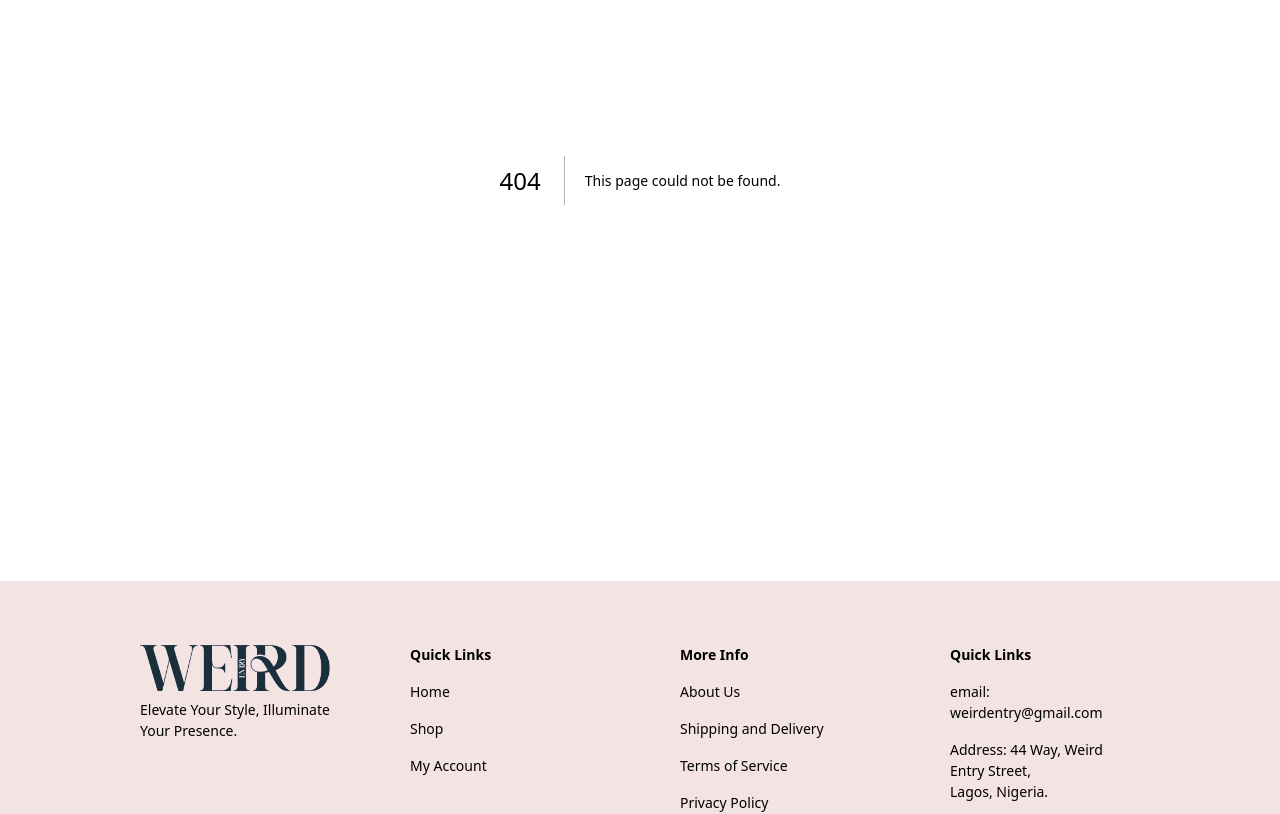
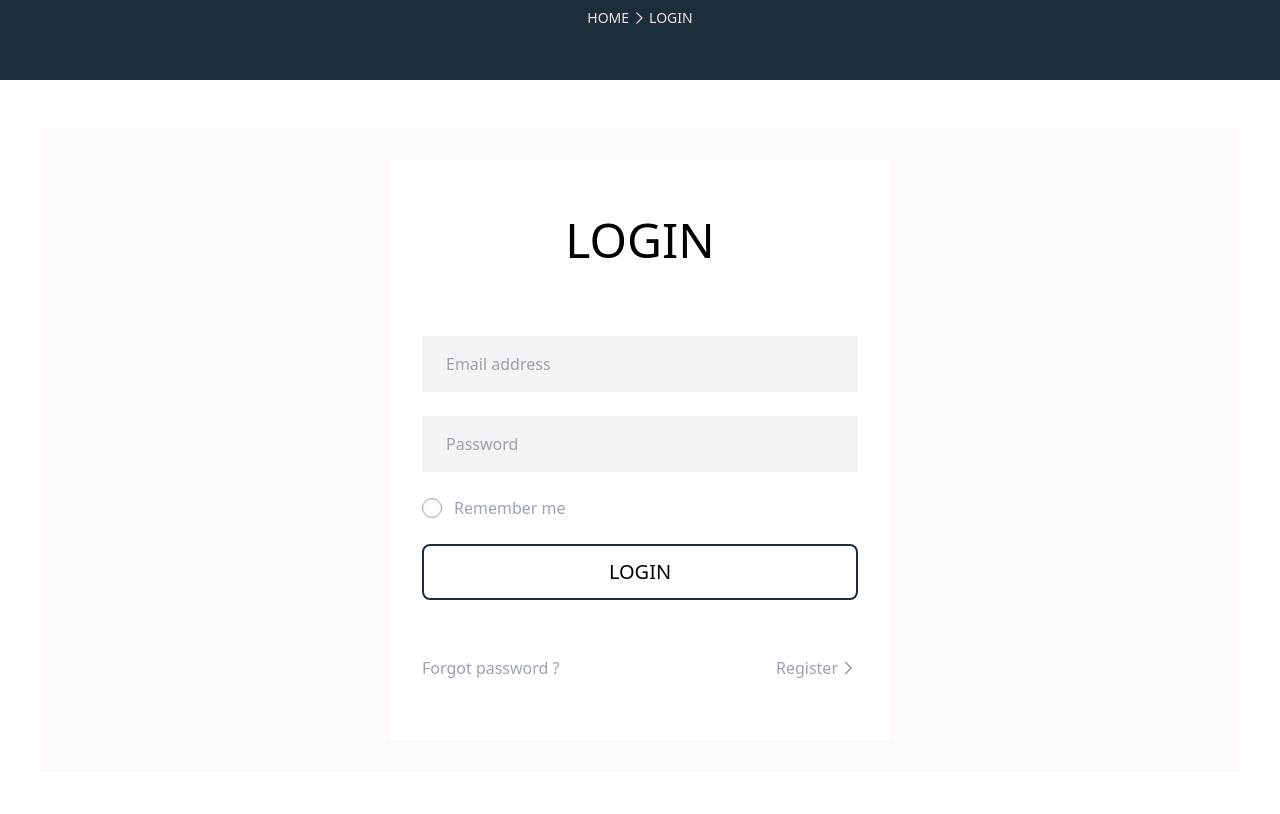
Before and after one commit to Feanyluch/WeirdEntry, a Next.js app: page /login in a window 1280 px wide. Before the commit this address had no page. Shown: the part 300-1114 px from the top of the page. Built offline with nearby package versions, Linux system fonts and the light colour scheme; a web font is replaced by a local one.

Commit message:
login page

```diff
--- /dev/null
+++ b/src/components/Checkbox.tsx
@@ -0,0 +1,29 @@
+// components/RoundCheckbox.tsx
+
+import React, { useState } from 'react';
+
+interface RoundCheckboxProps {
+  label: string;
+  checked: boolean;
+  onChange: (isChecked: boolean) => void;
+}
+
+const RoundCheckbox: React.FC<RoundCheckboxProps> = ({ label, checked, onChange }) => {
+  return (
+    <label className="flex items-center cursor-pointer">
+      <div className="relative">
+        <input
+          type="checkbox"
+          className="hidden"
+          checked={checked}
+          onChange={() => onChange(!checked)}
+        />
+        <div className={`w-5 h-5 ${checked ? "bg-[#1B2E3C]" : "bg-white border-gray-400"} rounded-full shadow-inner border border-gray-400}`}></div>
+        {/* <div className={`absolute w-[200px] h-[300px] rounded-full z-[999] bg-red-700 border-2 ${checked ? 'border-blue-600' : 'border-purple-600'} transform scale-0 transition-transform`}></div> */}
+      </div>
+      <div className={`ml-3 font-normal ${checked ? 'text-[#1B2E3C]' : "text-gray-400"}`}>{label}</div>
+    </label>
+  );
+};
+
+export default RoundCheckbox;
--- a/src/components/Layout/Navbar.tsx
+++ b/src/components/Layout/Navbar.tsx
@@ -1,4 +1,4 @@
-import React, { useState } from "react";
+import React, { useState, useRef, useEffect } from "react";
 import { FontAwesomeIcon } from "@fortawesome/react-fontawesome";
 import { faSearch } from "@fortawesome/free-solid-svg-icons/faSearch";
 import Link from "next/link";
@@ -26,6 +26,7 @@ const Navbar: React.FC = () => {
   const cartCount = useSelector((state: RootState) => state.cart.cartCount);
   const [isSearchOpen, setIsSearchOpen] = useState(false);
   const [isCartOpen, setIsCartOpen] = useState(false);
+  const cartContainerRef = useRef<HTMLDivElement | null>(null);
   const toggleCart = () => {
     setIsCartOpen(!isCartOpen);
   };
@@ -33,6 +34,22 @@ const Navbar: React.FC = () => {
   const toggleSearch = () => {
     setIsSearchOpen(!isSearchOpen);
   };
+
+  useEffect(() => {
+    const handleOutsideClick = (e: MouseEvent) => {
+      if (cartContainerRef.current && !cartContainerRef.current.contains(e.target as Node)) {
+        setIsCartOpen(false);
+      }
+    };
+
+    if (isCartOpen) {
+      document.addEventListener("mousedown", handleOutsideClick);
+    }
+
+    return () => {
+      document.removeEventListener("mousedown", handleOutsideClick);
+    };
+  }, [isCartOpen]);
 
   return (
     <nav className="bg-[#FFFFFF] text-[#1B2E3C] sticky top-0 bg-opacity-70 backdrop-blur-xl z-[999]">
--- /dev/null
+++ b/src/pages/forgot-password/index.tsx
@@ -0,0 +1,11 @@
+import React from 'react'
+
+const Index = () => {
+  return (
+    <div>
+
+    </div>
+  )
+}
+
+export default Index
--- /dev/null
+++ b/src/pages/login/index.tsx
@@ -0,0 +1,79 @@
+import Breadcrumb from "@/components/BreadCrumb";
+import React, { useState } from "react";
+
+import { ProductData } from "@/components/product";
+import { GetStaticProps } from "next";
+import RoundCheckbox from "@/components/Checkbox";
+import Link from "next/link";
+import Image from "next/image";
+
+import toright from "../../../public/Images/To-Right.svg";
+
+interface HomeProps {
+  products: ProductData[];
+}
+
+const Index: React.FC<HomeProps> = ({ products }) => {
+  const [isChecked, setIsChecked] = useState(false);
+
+  const handleCheckboxChange = (newCheckedState: boolean) => {
+    console.log(newCheckedState);
+    setIsChecked(newCheckedState);
+  };
+
+  return (
+    <div className="">
+      <Breadcrumb products={products} />
+      <div className="flex items-center justify-center bg-[#fdf9f9] py-8 w-[1200px] mx-auto my-[3rem]">
+        <div className="bg-white w-[500px] h-[580px] py-2 px-8">
+          <h2 className="text-5xl text-center py-12 uppercase">Login</h2>
+          <div className="my-2">
+            <div className="my-6">
+              <input
+                type="email"
+                placeholder="Email address"
+                className="px-6 py-4 bg-[#f3f4f5] w-full outline-none"
+              />
+            </div>
+            <div className="my-6">
+              <input
+                type="password"
+                placeholder="Password"
+                className="px-6 py-4 bg-[#f3f4f5] w-full outline-none"
+              />
+            </div>
+          </div>
+          <RoundCheckbox
+            label="Remember me"
+            checked={isChecked}
+            onChange={handleCheckboxChange}
+          />
+          <div className="my-2">
+            <button className="py-3 px-8 my-4 w-full border-2 transition-all border-[#1B2E3C] hover:bg-[#1B2E3C] hover:text-white rounded-lg uppercase text-xl">
+              Login
+            </button>
+          </div>
+          <div className="flex items-center justify-between text-gray-400 py-8">
+            <Link href="/">Forgot password ?</Link>
+            <div className="flex">
+              <Link href="/">Register</Link>
+              <Image src={toright} width={20} height={20} alt="to right" />
+            </div>
+          </div>
+        </div>
+      </div>
+    </div>
+  );
+};
+
+export const getStaticProps: GetStaticProps = async () => {
+  const productData = await import("../../../assets/productData.json");
+
+  return {
+    props: {
+      products: productData.products as ProductData[],
+    },
+  };
+};
+
+export default Index;
```
Also changed, not shown: public/Images/To-Right.svg (added), src/hook/useLogin.tsx (added).
